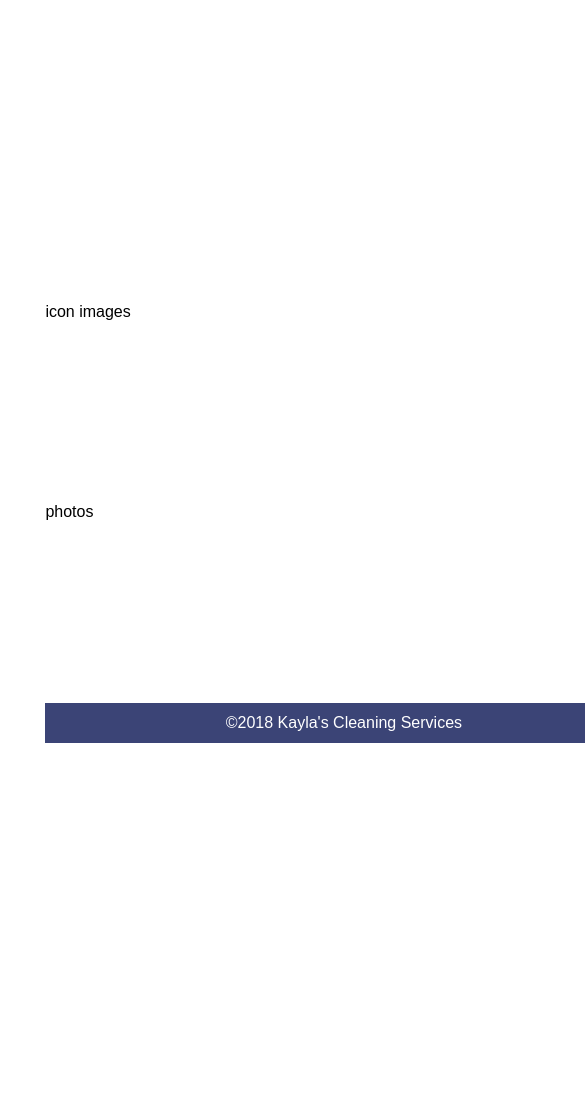
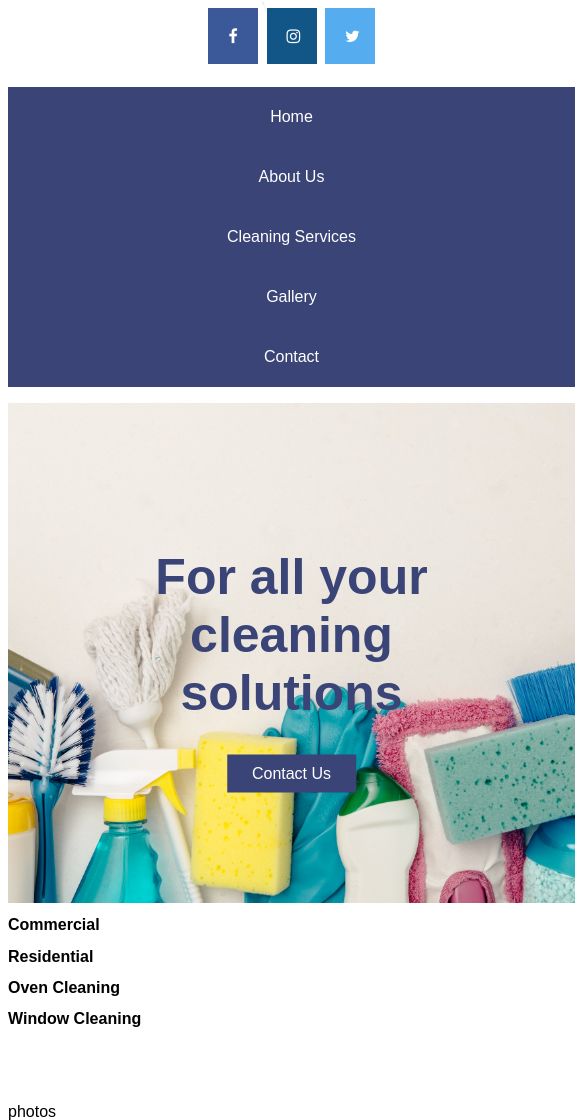
Before and after one commit to troyprujean/kayla, a plain HTML site: page index.html in a window 390 px wide. Shown: the part 405-1525 px from the top of the page, 585 px wide, since content can reach past the window. Before the commit the page ends 1156 px from the top, so only its background shows below. Drawn offline with Linux system fonts and the light colour scheme.

Commit message:
homepage responsive

```diff
--- a/grids/demo1.css
+++ b/grids/demo1.css
@@ -3,7 +3,6 @@
     box-sizing: border-box;
     margin: 0;
     padding: 0;
-
     font-size: 16px;
     font-family: Arial, Helvetica, sans-serif;
 }
@@ -25,11 +24,9 @@
 header {
     background-color: yellow;
     grid-area: header;
-
     display: grid;
     justify-content: center; /*horizontal alignment */
     align-content: center; /*vertical alignment */
-
     font-size: 3rem; /* makes font 3 times size of initial font */
 }
 
@@ -57,7 +54,6 @@ aside {
 footer {
     background-color: darkgrey;
     grid-area: footer;
-
     display: grid;
     justify-content: center;
     align-content: center;
--- a/index.html
+++ b/index.html
@@ -21,7 +21,7 @@
         <nav>
             <ul>
                 <li>
-                    <a href="#1">Home</a>
+                    <a href="index.html">Home</a>
                 </li>
                 <li>
                     <a href="#2">About Us</a>
@@ -40,16 +40,27 @@
 
         <!-- Social Media Links -->
         <div id="social-media">
-            <a href="#" class="fa fa-facebook"></a>
+            <a href="https://www.facebook.com/Kaylas-Cleaning-Services-1932474476781945/" class="fa fa-facebook"></a>
             <a href="#" class="fa fa-instagram"></a>
             <a href="#" class="fa fa-twitter"></a>
         </div>
 
         <!-- Hero Image -->
-        <section>Insert hero image</section>
+        <div class="hero-image">
+            <div class="hero-text">
+                <h1 style="font-size:50px">For all your cleaning solutions</h1>
+            <button>Contact Us</button>
+            </div>
+        </div>
+
 
         <!-- Icons -->
-        <div id="icon-images">icon images</div>
+        <div id="icon-images">
+            <h2>Commercial</h2>
+            <h2>Residential</h2>
+            <h2>Oven Cleaning</h2>
+            <h2>Window Cleaning</h2>
+        </div>
 
         <!-- Photos -->
         <div id="photo-images">photos</div>
--- a/style.css
+++ b/style.css
@@ -2,7 +2,6 @@
     /* Some CSS presets */
     box-sizing: border-box;
     padding: 0;
-
     font-size: 16px;
     font-family: Arial, Helvetica, sans-serif;
 }
@@ -16,9 +15,9 @@
 .my-container {
     display: grid;
     grid-template-columns: 1fr 1fr 1fr 1fr;
-    grid-template-rows: 100px 100px 500px 200px 200px 40px;
+    grid-template-rows: 100px 100px 700px 200px 200px 40px;
     grid-gap: 0;
-    grid-template-areas: "header social social social" "header nav nav nav" "section section section section" "icon icon icon icon" "photo photo photo photo" "footer footer footer footer";
+    grid-template-areas: "header social social social" "header nav nav nav" "hero hero hero hero" "icon icon icon icon" "photo photo photo photo" "footer footer footer footer";
     margin-left: 10%;
     margin-right: 10%;
 }
@@ -28,7 +27,6 @@ header {
     display: grid;
     justify-content: left; /*horizontal alignment */
     align-content: center; /*vertical alignment */
-
     /*font-size: 3rem; /* makes font 3 times size of initial font */
 }
 
@@ -59,7 +57,7 @@ nav > ul > li {
 }
 
 nav > ul > li:hover {
-    background-color: #84848D;
+    background-color: lightslategray;
     cursor: pointer;
 }
 
@@ -103,19 +101,52 @@ nav > ul > li > a {
 }
 
 /* Hero Image */
-section {
-    grid-area: section;
-    padding: 20px;
+.hero-image {
+    grid-area: hero;
+    background-image: url("images/hero.jpg");
+    height: 100%;
+    width: 100%;
+    background-position: center;
+    background-repeat: no-repeat;
+    background-size: cover;
+    position: relative;
 }
 
+.hero-text {
+    text-align: center;
+    position: absolute;
+    top: 50%;
+    left: 50%;
+    transform: translate(-50%, -50%);
+    color: #3B4476;
+}
+
+.hero-text button {
+    border: none;
+    outline: 0;
+    display: inline-block;
+    padding: 10px 25px;
+    color: white;
+    background-color: #3B4476;
+    text-align: center;
+    cursor: pointer;
+}
+
+.hero-text button:hover {
+    background-color: lightslategray;
+}
+
+/* Icon Images */
 #icon-images {
     grid-area: icon;
 }
 
+/* Photos on homepage */
 #photo-images {
     grid-area: photo;
 }
 
+/* Footer */
 footer {
     background-color: #3B4476;
     color: white;
@@ -126,3 +157,38 @@ footer {
     align-content: center;
     height: var(--nav-height);
 }
+
+@media screen and (max-width:800px) {
+
+
+    :root {
+        --nav-height: 300px; /*stack nav items on top of each other */
+    }
+
+    .my-container {
+        margin-left: 0px;
+        margin-right: 0px;
+        grid-template-columns: 1fr;
+        grid-template-rows: 400px 100px var(--nav-height) 500px 200px 200px 40px;
+        grid-template-areas: "header" "social" "nav" "hero" "icon" "photo" "footer";
+    }
+
+    header {
+        justify-content: center;
+    }
+
+    #social-media {
+        justify-self: center;
+    }
+
+    footer {
+        height: 40px;
+    }
+
+    nav > ul {
+        grid-template-columns: 1fr; /*repeats 4x 1fr*/
+        height: var(--nav-height);
+        grid-auto-rows: 60px;
+    }
+
+}
```
Also changed, not shown: images/hero.jpg (added).
